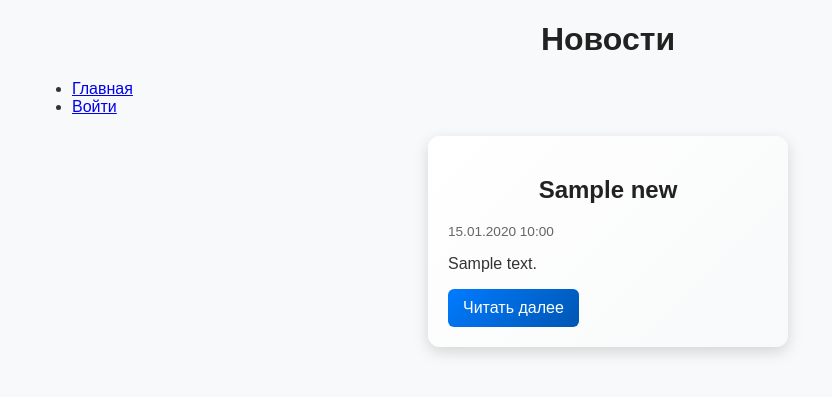
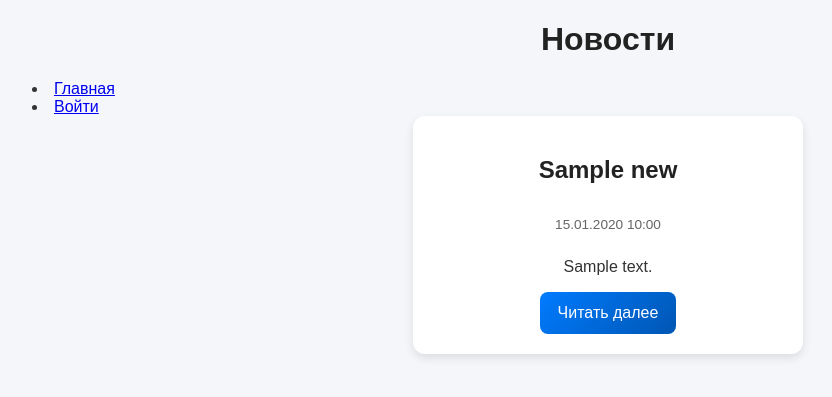
Before and after one commit to MikitaKostukevich/SellCarSite, a PHP site: page /news.php in a window 1280 px wide. Shown: the top 397 px of the page, without its empty margins (32-864 px from the left). Run offline with PHP 8.4, Linux system fonts and the light colour scheme; tables that the repository leaves empty or names only in its code hold one stand-in row (values such as "Sample post").

Commit message:
fix bugs with design news window

```diff
--- a/css/news.css
+++ b/css/news.css
@@ -1,7 +1,7 @@
 /* Основные стили */
 body {
     font-family: 'Poppins', sans-serif;
-    background: #f8f9fa;
+    background: #f4f6f9;
     margin: 0;
     color: #333;
 }
@@ -30,18 +30,22 @@ h1, h2 {
 
 /* Карточка новости */
 .news-card {
-    background: linear-gradient(135deg, #ffffff, #f8f9fa);
+    background: #fff;
     border-radius: 12px;
-    box-shadow: 0 5px 15px rgba(0, 0, 0, 0.15);
+    box-shadow: 0 4px 10px rgba(0, 0, 0, 0.1);
     padding: 20px;
-    width: 320px;
-    transition: all 0.3s ease;
+    width: 350px;
+    transition: all 0.3s ease-in-out;
     overflow: hidden;
+    display: flex;
+    flex-direction: column;
+    align-items: center;
+    text-align: center;
 }
 
 .news-card:hover {
     transform: translateY(-5px);
-    box-shadow: 0 8px 20px rgba(0, 0, 0, 0.2);
+    box-shadow: 0 6px 15px rgba(0, 0, 0, 0.15);
 }
 
 /* Дата новости */
@@ -51,21 +55,39 @@ h1, h2 {
     margin-bottom: 10px;
 }
 
+/* Изображение новости */
+.news-image {
+    width: 100%;
+    height: 200px;
+    object-fit: cover;
+    border-radius: 8px;
+    margin-bottom: 15px;
+}
+
+/* Контент новости */
+.news-content {
+    font-size: 1rem;
+    color: #444;
+    margin-bottom: 15px;
+}
+
 /* Кнопки */
 .btn {
     display: inline-block;
-    padding: 10px 15px;
+    padding: 12px 18px;
     background: linear-gradient(135deg, #007bff, #0056b3);
     color: white;
     text-decoration: none;
-    border-radius: 6px;
+    border-radius: 8px;
     text-align: center;
     font-weight: 500;
     transition: all 0.3s ease;
+    border: none;
+    cursor: pointer;
 }
 
 .btn:hover {
-    background: linear-gradient(135deg, #0056b3, #004092);
+    background: linear-gradient(135deg, #0056b3, #003f87);
     transform: scale(1.05);
 }
 
--- a/news.php
+++ b/news.php
@@ -20,19 +20,18 @@ $result = $conn->query($sql);
         <div class="container">
             <h1>Новости</h1>
             <nav>
-                <ul>
+
+            </nav>
+        </div>
+    </header>
+
+    <main class="container">
                     <li><a href="index.php">Главная</a></li>
                     <?php if (isset($_SESSION['user'])): ?>
                         <li><a href="logout.php">Выйти (<?= htmlspecialchars($_SESSION['user']); ?>)</a></li>
                     <?php else: ?>
                         <li><a href="login.php">Войти</a></li>
                     <?php endif; ?>
-                </ul>
-            </nav>
-        </div>
-    </header>
-
-    <main class="container">
         <?php if (isset($_SESSION['user'])): ?>
             <a href="add-news.php" class="btn add-btn">Добавить новость</a>
         <?php endif; ?>
```
